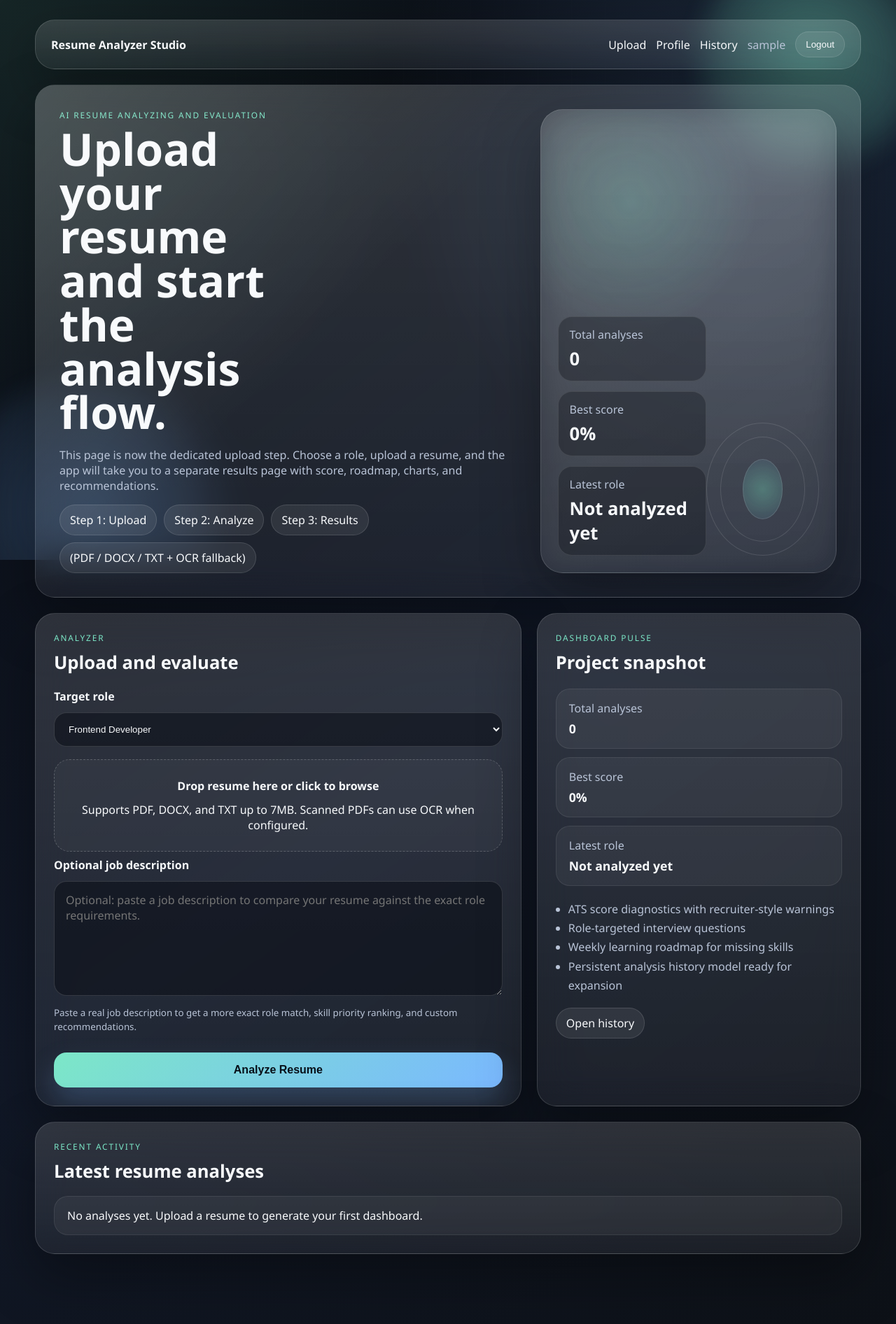
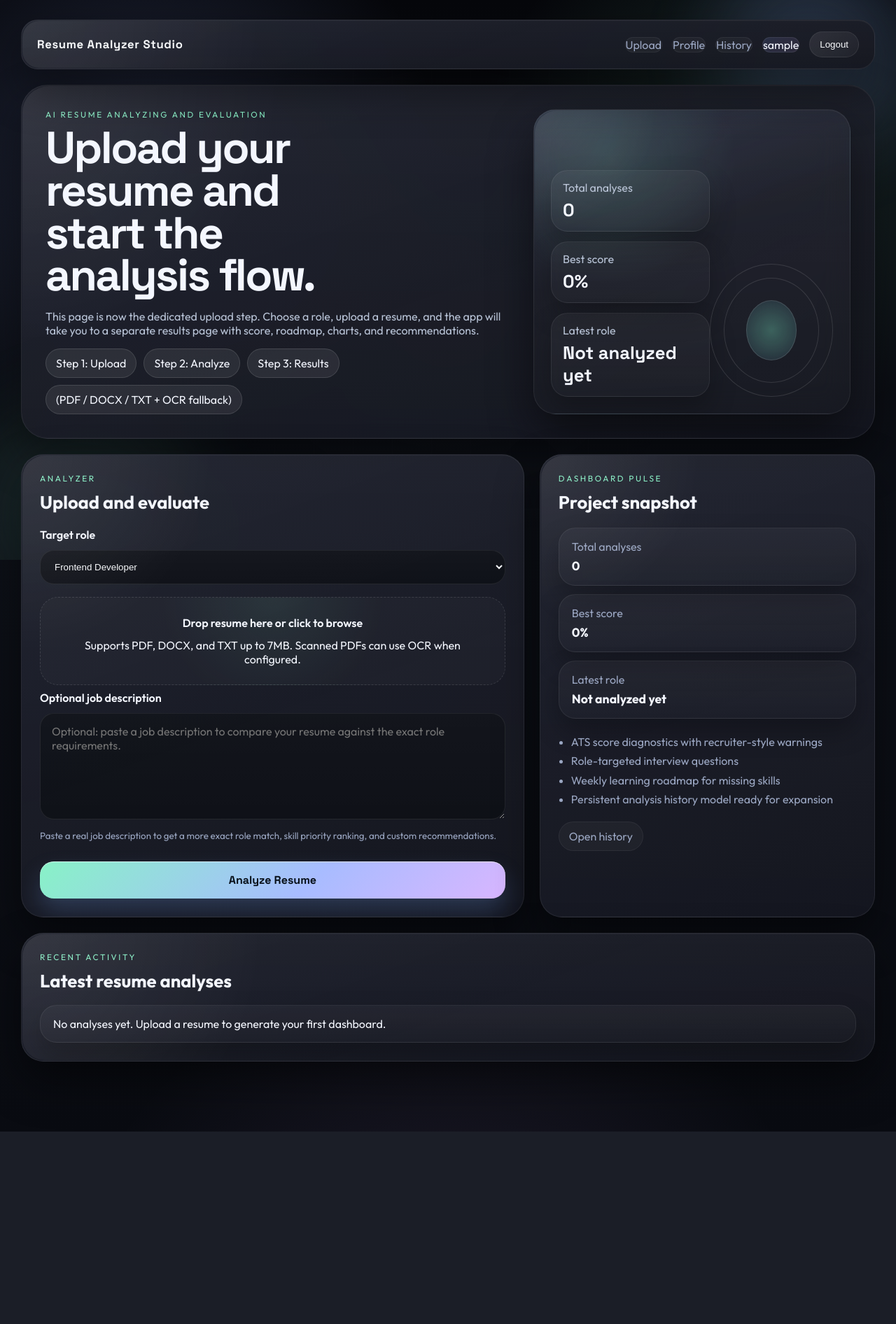
Before and after one commit to athul123com-source/internproj, a Django app: page /upload/ in a window 1280 px wide. Shown: the whole page at 70% size. After the commit the page ends 1617 px from the top, so only its background shows below. Run offline with Django 5.2, Linux system fonts and the light colour scheme; the visitor is signed in with stand-in values (Sample User, id 1); data that the repository does not hold is empty; some libraries are stand-ins or nearby versions.

Commit message:
Refresh app UI with premium dark theme

```diff
--- /dev/null
+++ b/static/analyzer/theme.css
@@ -0,0 +1,347 @@
+@import url("https://fonts.googleapis.com/css2?family=Outfit:wght@400;500;600;700;800&family=Space+Grotesk:wght@500;700&display=swap");
+
+:root {
+  --bg: #07080d;
+  --panel-theme: rgba(17, 19, 28, 0.94);
+  --panel-theme-2: rgba(26, 29, 41, 0.94);
+  --line-theme: rgba(255, 255, 255, 0.07);
+  --line-theme-strong: rgba(255, 255, 255, 0.14);
+  --text-theme: #f4f7ff;
+  --muted-theme: #9ba7c3;
+  --accent-theme: #88f2c7;
+  --accent-theme-2: #8fa8ff;
+  --accent-theme-3: #cfa2ff;
+  --shadow-theme: 0 28px 64px rgba(0, 0, 0, 0.45);
+  --shadow-theme-soft: 0 18px 36px rgba(0, 0, 0, 0.26);
+}
+
+body {
+  font-family: "Outfit", "Segoe UI", sans-serif;
+  color: var(--text-theme);
+  background:
+    radial-gradient(circle at 16% 14%, rgba(143, 168, 255, 0.18), transparent 24%),
+    radial-gradient(circle at 84% 14%, rgba(136, 242, 199, 0.14), transparent 22%),
+    radial-gradient(circle at 50% 120%, rgba(207, 162, 255, 0.12), transparent 28%),
+    linear-gradient(180deg, #06070b 0%, #0d1017 48%, #090b11 100%);
+}
+
+body::before {
+  content: "";
+  position: fixed;
+  inset: 0;
+  pointer-events: none;
+  background:
+    linear-gradient(120deg, transparent 0 18%, rgba(255, 255, 255, 0.012) 18% 19%, transparent 19% 100%),
+    linear-gradient(60deg, transparent 0 18%, rgba(255, 255, 255, 0.012) 18% 19%, transparent 19% 100%),
+    linear-gradient(0deg, transparent 0 18%, rgba(255, 255, 255, 0.012) 18% 19%, transparent 19% 100%);
+  background-size: 132px 114px;
+  opacity: 0.42;
+}
+
+.orb {
+  filter: blur(50px);
+}
+
+.orb-a {
+  background: radial-gradient(circle, rgba(143, 168, 255, 0.42), rgba(143, 168, 255, 0));
+}
+
+.orb-b {
+  background: radial-gradient(circle, rgba(136, 242, 199, 0.24), rgba(136, 242, 199, 0));
+}
+
+.grid-glow {
+  background:
+    radial-gradient(circle at center, rgba(255, 255, 255, 0.04), transparent 58%),
+    linear-gradient(rgba(255, 255, 255, 0.012) 1px, transparent 1px),
+    linear-gradient(90deg, rgba(255, 255, 255, 0.012) 1px, transparent 1px);
+  background-size: auto, 56px 56px, 56px 56px;
+}
+
+.shell {
+  width: min(1220px, calc(100% - 40px));
+}
+
+.glass-card,
+.glass-panel {
+  background:
+    linear-gradient(180deg, rgba(255, 255, 255, 0.04), rgba(255, 255, 255, 0.015)),
+    linear-gradient(145deg, var(--panel-theme-2), var(--panel-theme));
+  border-color: var(--line-theme);
+  box-shadow:
+    inset 0 1px 0 rgba(255, 255, 255, 0.05),
+    inset 0 -1px 0 rgba(255, 255, 255, 0.015),
+    var(--shadow-theme);
+  backdrop-filter: blur(18px);
+  -webkit-backdrop-filter: blur(18px);
+}
+
+.glass-card::before,
+.glass-panel::before {
+  content: "";
+  position: absolute;
+  inset: 1px;
+  border-radius: inherit;
+  background:
+    radial-gradient(circle at top left, rgba(255, 255, 255, 0.08), transparent 28%),
+    linear-gradient(160deg, rgba(255, 255, 255, 0.015), transparent 62%);
+  pointer-events: none;
+}
+
+.topbar {
+  position: sticky;
+  top: 18px;
+  z-index: 5;
+  border-radius: 24px;
+}
+
+.brand,
+h1,
+.page-title,
+.mini-stat strong,
+.summary-meta strong,
+.metric-card strong {
+  font-family: "Space Grotesk", "Outfit", sans-serif;
+}
+
+.brand {
+  font-size: 1.04rem;
+  letter-spacing: 0.04em;
+}
+
+.nav-links a,
+.nav-user,
+.nav-button,
+.ghost-link,
+.chip,
+.history-score {
+  border-radius: 999px;
+}
+
+.nav-links a,
+.ghost-link {
+  color: var(--muted-theme);
+  background: rgba(255, 255, 255, 0.035);
+  border: 1px solid rgba(255, 255, 255, 0.06);
+  transition: all 0.2s ease;
+}
+
+.nav-links a:hover,
+.ghost-link:hover {
+  color: var(--text-theme);
+  background: rgba(136, 242, 199, 0.08);
+  border-color: rgba(136, 242, 199, 0.18);
+  transform: translateY(-1px);
+}
+
+.nav-user {
+  color: var(--text-theme);
+  background: linear-gradient(135deg, rgba(143, 168, 255, 0.14), rgba(207, 162, 255, 0.1));
+  border: 1px solid rgba(255, 255, 255, 0.08);
+}
+
+.nav-button {
+  background: linear-gradient(135deg, rgba(255, 255, 255, 0.09), rgba(255, 255, 255, 0.04));
+  border-color: rgba(255, 255, 255, 0.08);
+}
+
+.eyebrow {
+  color: var(--accent-theme);
+  letter-spacing: 0.22em;
+}
+
+h1 {
+  line-height: 0.95;
+  letter-spacing: -0.04em;
+}
+
+.page-title {
+  letter-spacing: -0.04em;
+}
+
+.muted,
+.feature-list,
+.stack-list,
+.field-note,
+.timeline-item span,
+.priority-item span,
+.resource-link-card p,
+.history-item span,
+.snapshot-item span {
+  color: var(--muted-theme);
+}
+
+.hero-card,
+.history-card,
+.summary-card,
+.form-card,
+.notes-card,
+.chart-card,
+.metric-card,
+.insight-card,
+.wide-card,
+.roadmap-card,
+.export-strip,
+.auth-card {
+  border-radius: 32px;
+}
+
+.hero-card {
+  grid-template-columns: 1.3fr 0.88fr;
+  border-radius: 38px;
+}
+
+.hero-visual {
+  background:
+    linear-gradient(160deg, rgba(143, 168, 255, 0.1), transparent 44%),
+    radial-gradient(circle at 24% 16%, rgba(136, 242, 199, 0.14), transparent 36%),
+    linear-gradient(180deg, rgba(255, 255, 255, 0.03), rgba(255, 255, 255, 0.01));
+}
+
+.mini-stat,
+.snapshot-item,
+.history-item,
+.history-empty,
+.priority-item,
+.resource-item,
+.resource-link-card,
+.rewrite-card,
+.timeline-item,
+.summary-meta > div {
+  background: linear-gradient(180deg, rgba(255, 255, 255, 0.045), rgba(255, 255, 255, 0.015));
+  border: 1px solid rgba(255, 255, 255, 0.07);
+  box-shadow: var(--shadow-theme-soft);
+  border-radius: 24px;
+}
+
+.summary-meta > div {
+  padding: 16px 18px;
+}
+
+select,
+input[type="text"],
+input[type="number"],
+input[type="email"],
+input[type="password"],
+input[type="file"],
+textarea,
+.auth-form input {
+  border-radius: 20px;
+  border-color: rgba(255, 255, 255, 0.08);
+  background:
+    linear-gradient(180deg, rgba(255, 255, 255, 0.03), rgba(255, 255, 255, 0.015)),
+    rgba(9, 11, 18, 0.82);
+}
+
+select:focus,
+input[type="text"]:focus,
+input[type="number"]:focus,
+input[type="email"]:focus,
+input[type="password"]:focus,
+textarea:focus,
+.auth-form input:focus {
+  border-color: rgba(136, 242, 199, 0.28);
+  box-shadow: 0 0 0 4px rgba(136, 242, 199, 0.08);
+}
+
+.uploader {
+  border-radius: 26px;
+  border-color: rgba(255, 255, 255, 0.12);
+  background:
+    radial-gradient(circle at top, rgba(136, 242, 199, 0.08), transparent 45%),
+    rgba(255, 255, 255, 0.025);
+}
+
+.primary-button {
+  border-radius: 20px;
+  font-family: "Space Grotesk", "Outfit", sans-serif;
+  background: linear-gradient(135deg, var(--accent-theme), #a8bcff 58%, #d8b6ff);
+  box-shadow:
+    0 18px 34px rgba(125, 173, 255, 0.22),
+    inset 0 1px 0 rgba(255, 255, 255, 0.55);
+}
+
+.primary-button:hover,
+.nav-button:hover {
+  transform: translateY(-1px);
+}
+
+.progress-track,
+.bar-shell {
+  background: rgba(255, 255, 255, 0.05);
+}
+
+.progress-fill {
+  background: linear-gradient(90deg, var(--accent-theme), #cbffed);
+}
+
+.progress-fill.warm {
+  background: linear-gradient(90deg, #ffc774, #ffeed1);
+}
+
+.progress-fill.cool {
+  background: linear-gradient(90deg, var(--accent-theme-2), #dde6ff);
+}
+
+.donut {
+  border-radius: 36px;
+  background:
+    radial-gradient(circle at center, rgba(14, 17, 24, 0.98) 0 54%, transparent 55%),
+    conic-gradient(var(--accent-theme) calc(var(--value) * 1%), rgba(255, 255, 255, 0.06) 0);
+  box-shadow: inset 0 0 40px rgba(255, 255, 255, 0.04), 0 18px 36px rgba(0, 0, 0, 0.24);
+}
+
+.chip.good {
+  background: rgba(136, 242, 199, 0.1);
+  border-color: rgba(136, 242, 199, 0.18);
+}
+
+.chip.missing {
+  background: rgba(255, 142, 142, 0.1);
+  border-color: rgba(255, 142, 142, 0.16);
+}
+
+.priority-high {
+  border-color: rgba(255, 142, 142, 0.22);
+  background: linear-gradient(180deg, rgba(255, 142, 142, 0.14), rgba(255, 142, 142, 0.06));
+}
+
+.priority-medium {
+  border-color: rgba(255, 199, 116, 0.22);
+  background: linear-gradient(180deg, rgba(255, 199, 116, 0.12), rgba(255, 199, 116, 0.05));
+}
+
+.priority-low {
+  border-color: rgba(136, 242, 199, 0.18);
+  background: linear-gradient(180deg, rgba(136, 242, 199, 0.12), rgba(136, 242, 199, 0.04));
+}
+
+.resource-link-card:hover {
+  border-color: rgba(143, 168, 255, 0.18);
+  background: linear-gradient(180deg, rgba(143, 168, 255, 0.08), rgba(255, 255, 255, 0.02));
+}
+
+.resource-link-card a {
+  color: var(--text-theme);
+}
+
+@media (max-width: 720px) {
+  .topbar,
+  .history-item,
+  .export-strip {
+    flex-direction: column;
+    align-items: stretch;
+  }
+
+  .nav-links {
+    width: 100%;
+  }
+
+  .nav-links a,
+  .nav-user,
+  .nav-button {
+    width: 100%;
+    text-align: center;
+    justify-content: center;
+  }
+}
--- a/templates/analyzer/detail.html
+++ b/templates/analyzer/detail.html
@@ -6,6 +6,7 @@
     <meta name="viewport" content="width=device-width, initial-scale=1.0" />
     <title>{{ run.filename }} Dashboard</title>
     <link rel="stylesheet" href="{% static 'analyzer/styles.css' %}" />
+    <link rel="stylesheet" href="{% static 'analyzer/theme.css' %}" />
   </head>
   <body>
     <div class="background">
--- a/templates/analyzer/history.html
+++ b/templates/analyzer/history.html
@@ -6,6 +6,7 @@
     <meta name="viewport" content="width=device-width, initial-scale=1.0" />
     <title>Analysis History</title>
     <link rel="stylesheet" href="{% static 'analyzer/styles.css' %}" />
+    <link rel="stylesheet" href="{% static 'analyzer/theme.css' %}" />
   </head>
   <body>
     <div class="background">
--- a/templates/analyzer/home.html
+++ b/templates/analyzer/home.html
@@ -6,6 +6,7 @@
     <meta name="viewport" content="width=device-width, initial-scale=1.0" />
     <title>Resume Analyzer Studio</title>
     <link rel="stylesheet" href="{% static 'analyzer/styles.css' %}" />
+    <link rel="stylesheet" href="{% static 'analyzer/theme.css' %}" />
   </head>
   <body>
     <div class="background">
--- a/templates/analyzer/profile.html
+++ b/templates/analyzer/profile.html
@@ -6,6 +6,7 @@
     <meta name="viewport" content="width=device-width, initial-scale=1.0" />
     <title>Profile</title>
     <link rel="stylesheet" href="{% static 'analyzer/styles.css' %}" />
+    <link rel="stylesheet" href="{% static 'analyzer/theme.css' %}" />
   </head>
   <body>
     <div class="background">
--- a/templates/registration/login.html
+++ b/templates/registration/login.html
@@ -6,6 +6,7 @@
     <meta name="viewport" content="width=device-width, initial-scale=1.0" />
     <title>Login</title>
     <link rel="stylesheet" href="{% static 'analyzer/styles.css' %}" />
+    <link rel="stylesheet" href="{% static 'analyzer/theme.css' %}" />
   </head>
   <body>
     <div class="background">
--- a/templates/registration/register.html
+++ b/templates/registration/register.html
@@ -6,6 +6,7 @@
     <meta name="viewport" content="width=device-width, initial-scale=1.0" />
     <title>Register</title>
     <link rel="stylesheet" href="{% static 'analyzer/styles.css' %}" />
+    <link rel="stylesheet" href="{% static 'analyzer/theme.css' %}" />
   </head>
   <body>
     <div class="background">
```
